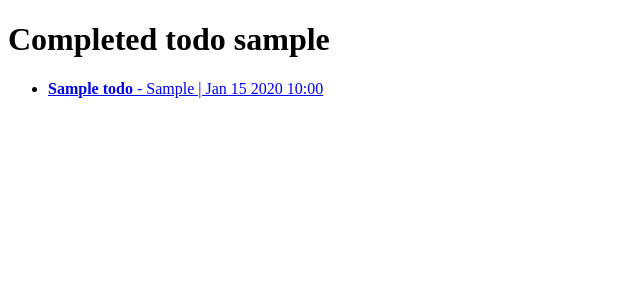
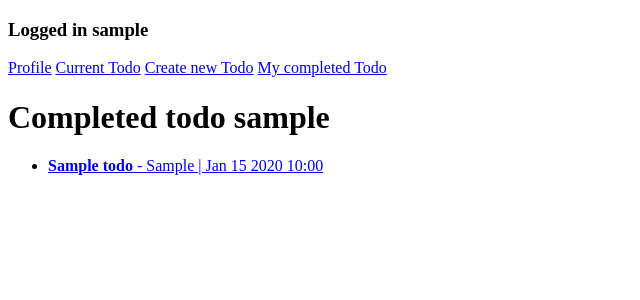
Before and after one commit to mrKazzila/todo_list, a Django app: page /todos/completed in a window 1280 px wide. Shown: the top 300 px of the page, without its empty margins (0-640 px from the left). Run offline with Django 3.2, Linux system fonts and the light colour scheme; a user stored in the database is signed in; tables that the repository leaves empty hold one stand-in row (values such as "Sample post"); some libraries are stand-ins or nearby versions.

Commit message:
refactor: minor refactors

```diff
--- a/todo_app/todo/templates/todo/base.html
+++ b/todo_app/todo/templates/todo/base.html
@@ -9,19 +9,36 @@
         <meta name="viewport" content="width=device-width, initial-scale=1, shrink-to-fit=no"/>
         <meta name="description" content="Django course. Todo list project"/>
         <meta name="author" content="Ilya Kazakov"/>
+
         <link href="{% static '/vendor/css/auth.css' %}"/>
         <link href="{% static '/vendor/css/auth.css' %}" rel="stylesheet"/>
+
         <script src="https://cdnjs.cloudflare.com/ajax/libs/font-awesome/5.15.1/js/all.min.js"
                 crossorigin="anonymous"></script>
     </head>
+
     <body class="bg-primary">
         <div id="layoutAuthentication">
             <div id="layoutAuthentication_content">
+
+                {% if user.is_authenticated %}
+                    <h3>Logged in {{ user.username }}</h3>
+                    <a href="{% url 'users:profile' user.id %}">Profile</a>
+                    <a href="{% url 'todos:current' %}">Current Todo</a>
+                    <a href="{% url 'todos:create' %}">Create new Todo</a>
+                    <a href="{% url 'todos:completed' %}">My completed Todo</a>
+
                 {% block content %}
+                {% endblock %}
 
-      {% endblock %}
+                {% else %}
+                    <a href="{% url 'users:login' %}">Login</a>
+                    <a href="{% url 'users:signup' %}">Signup</a>
+                {% endif %}
+
             </div>
         </div>
+
         <script src="https://code.jquery.com/jquery-3.5.1.slim.min.js" crossorigin="anonymous"></script>
         <script src="https://cdn.jsdelivr.net/npm/bootstrap@4.5.3/dist/js/bootstrap.bundle.min.js"
                 crossorigin="anonymous"></script>
```
Lines whose indentation alone changed are shown as unchanged.
